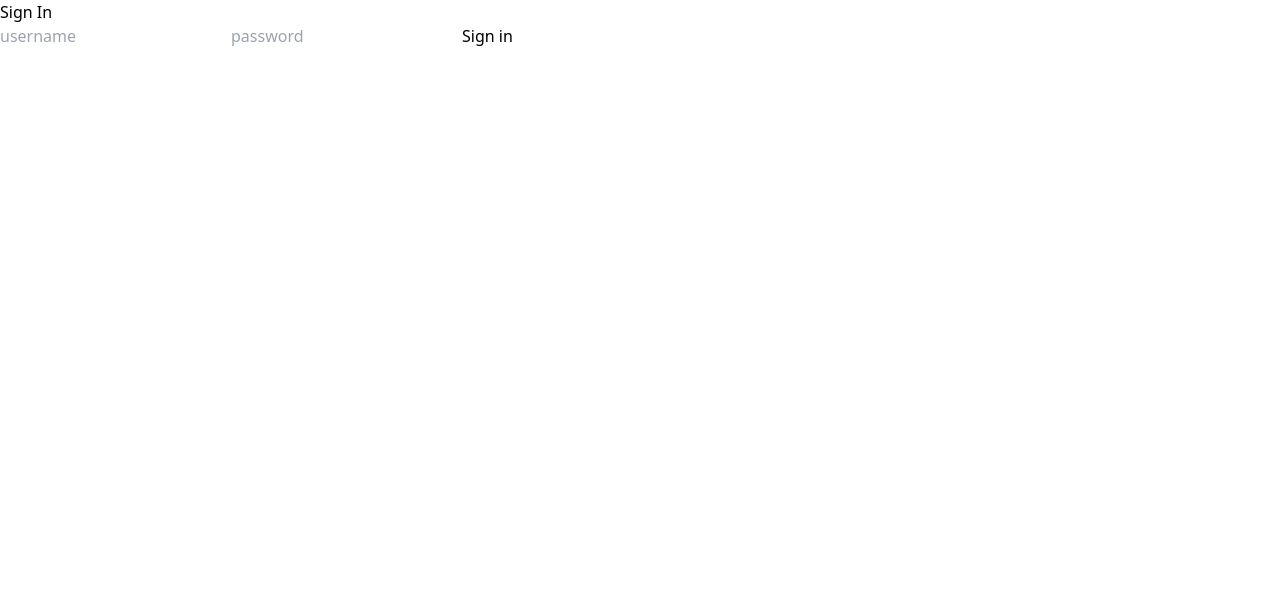
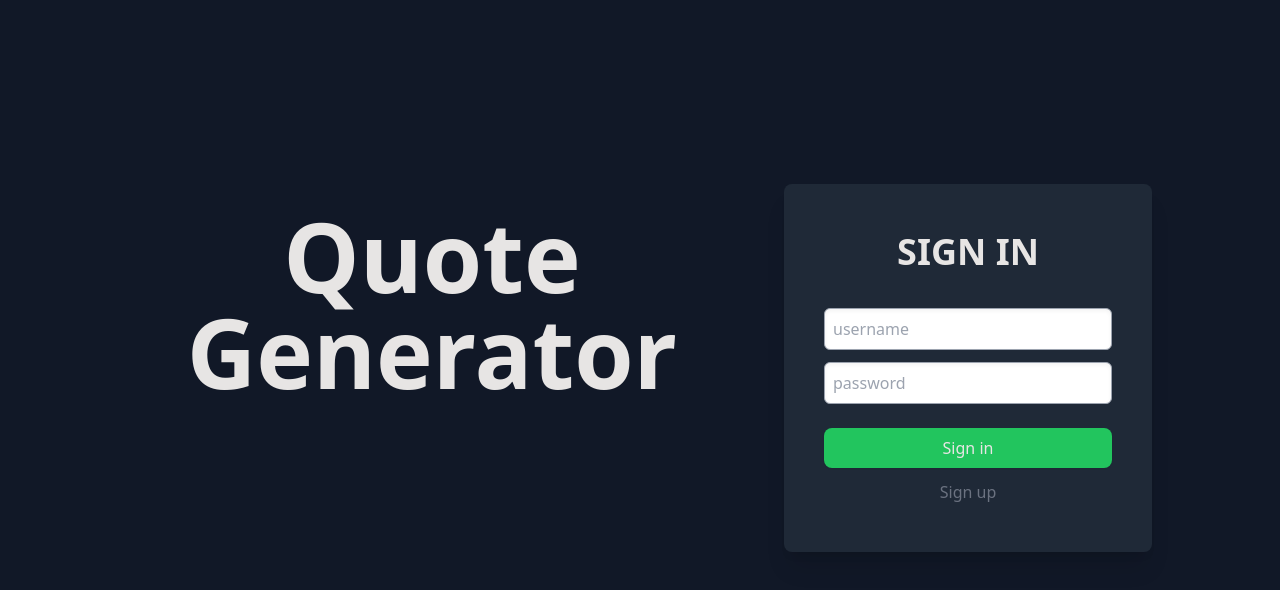
Before and after one commit to aerahrah/quote-generator, a React (Vite) app in the folder client/: page /signin in a window 1280 px wide. Shown: the top 590 px of the page. Built offline with nearby package versions, Linux system fonts and the light colour scheme.

Commit message:
Add design for signin

```diff
--- /dev/null
+++ b/client/src/components/auth/authwrapper.jsx
@@ -0,0 +1,12 @@
+const AuthWrapper = ({children}) =>{
+    return (
+        <menu className="w-full h-screen text-center p-8 text-stone-200 bg-gray-900">
+        <div className="flex items-center gap-12 flex-col justify-center w-full m-auto h-full -translate-y-8 lg:flex-row">
+                <h1 className="text-6xl md:text-7xl lg:text-8xl font-black capitalize lg:w-1/2 lg:-translate-y-16">Quote Generator</h1>
+                {children}
+        </div>
+        </menu>
+    )
+}
+
+export default AuthWrapper;
--- a/client/src/components/auth/signin.jsx
+++ b/client/src/components/auth/signin.jsx
@@ -1,7 +1,8 @@
 import { useState, useEffect } from "react";
 import Axios from "axios";
-import { useNavigate } from "react-router-dom";
+import { Link, useNavigate } from "react-router-dom";
 import { setCookie, getCookie } from "../utils/cookieUtils";
+import AuthWrapper from "./authwrapper";
 
 const Signin = () =>{
     const navigate = useNavigate();
@@ -22,24 +23,28 @@ const Signin = () =>{
         }
     }
     return (<>
-        <div>
-            <h1 >Sign In</h1>
+    <AuthWrapper>
+        <div className="flex flex-col bg-gray-800 px-10 py-12 rounded-lg shadow-xl">
+            <h1 className="text-4xl uppercase mb-6 font-semibold">Sign In</h1>
             <input
-
+            className="input-box my-3 focus:border-blue-500 focus:border-2"
             type="text"
             value={username}
             placeholder="username"
             onChange={(e)=>setUsername(e.target.value)}
             />
             <input
+            className="input-box focus:border-blue-500 focus:border-2 mb-6"
             type="password"
             value={password}
             placeholder="password"
             onChange={(e)=>setPassword(e.target.value)}
             />
-            <button onClick={handleSignin}>Sign in</button>
+            <button className="btn bg-green-500" onClick={handleSignin}>Sign in</button>
+            <Link className="text-gray-500" to = "/">Sign up</Link>
         </div>
         {message && <p>{message}</p>}
+    </AuthWrapper>
     </>)
 }
 export default Signin
--- a/client/src/components/auth/signup.jsx
+++ b/client/src/components/auth/signup.jsx
@@ -3,6 +3,7 @@ import Axios from "axios";
 import { Link, useNavigate  } from "react-router-dom";
 import Timer from "../utils/messageTimeout";
 import { setCookie, getCookie } from "../utils/cookieUtils";
+import AuthWrapper from "./authwrapper";
 
 const Signup = () =>{
     const navigate = useNavigate();
@@ -34,34 +35,32 @@ const Signup = () =>{
     }
     return (
         <>
-        <menu className="w-full h-screen text-center">
-            <div className="flex items-center justify-center w-96 m-auto h-full">
-                <div className="flex flex-col m-2 bg-gray-100 px-10 py-12 rounded-lg shadow-md">
-                <h2 className="text-3xl mb-6 uppercase font-semibold">Sign up</h2>
+        <AuthWrapper>
+                <div className="flex flex-col bg-gray-800 px-10 py-12 rounded-lg shadow-xl">
+                <h2 className="text-4xl mb-6 uppercase font-bold">Sign up</h2>
                 <input
-                className="w-72 my-3 px-2 py-2 rounded-lg border border-gray-400 focus:outline-none focus:border-blue-500"
+                className="input-box my-3 focus:border-blue-500 focus:border-2"
                 type="text"
                 placeholder="username"
                 value= {username}
                 onChange={(e) => setUsername(e.target.value)}
                 />
                 <input
-                className="w-72 px-2 py-2 rounded-lg border border-gray-400 focus:outline-none focus:border-blue-500 mb-6"
+                className="input-box focus:border-blue-500 focus:border-2 mb-6"
                 type="password"
                 placeholder="password"
                 value={password}
                 onChange={(e) => setPassword(e.target.value)}
                 />
-                <div className={`transition duration-200 transform scale-${message ? '100' : '0'} mb-6`}>
-                    {message && <p>{message}</p>}
+                <div className={`w-72 transition duration-200 ${message ? 'scale-100' : 'scale-0'} mb-6`}>
+                {message && <p>{message}</p>}
                 </div>
                 <Timer message={message} setMessage={setMessage} />
-                <button className="bg-blue-400 mb-3 px-2 py-2 rounded-lg shadow-sm hover:bg-opacity-75 focus:shadow-md transition duration-100 ease-in-out" onClick={handleSignup}>Sign up</button>
-                <button className="bg-green-400 mb-3 px-2 py-2 rounded-lg shadow-sm hover:bg-opacity-75 focus:shadow-md transition duration-100 ease-in-out" onClick={handleGuestSignin}>Sign in with guest account</button>
+                <button className="btn bg-blue-600" onClick={handleSignup}>Sign up</button>
+                <button className="btn bg-green-600" onClick={handleGuestSignin}>Sign in with guest account</button>
                 <Link className="text-gray-500" to = "/signin">Sign in</Link>
             </div>
-            </div>
-        </menu>
+        </AuthWrapper>
         </>
     )
 }
--- a/client/src/index.css
+++ b/client/src/index.css
@@ -1,3 +1,12 @@
 @tailwind base;
 @tailwind components;
 @tailwind utilities;
+
+@layer components {
+  .btn {
+    @apply mb-3 px-2 py-2 rounded-lg shadow-sm hover:bg-opacity-75 focus:shadow-md transition duration-100 ease-in-out;
+  }
+  .input-box{
+    @apply text-gray-800 w-72 px-2 py-2 rounded-md border border-gray-400 focus:outline-none shadow-inner;
+  }
+}
--- a/client/tailwind.config.js
+++ b/client/tailwind.config.js
@@ -2,6 +2,18 @@
 export default {
   content: ["./index.html", "./src/**/*.{js,ts,jsx,tsx}"],
   theme: {
+    screens: {
+      sm: "348px",
+      // => @media (min-width: 640px) { ... }
+      md: "648px",
+      // => @media (min-width: 768px) { ... }
+
+      lg: "1024px",
+      // => @media (min-width: 1024px) { ... }
+
+      xl: "1280px",
+      // => @media (min-width: 1280px) { ... }
+    },
     extend: {},
   },
   plugins: [],
```
Also changed, not shown: client/src/pages/wrapper.jsx (added).
